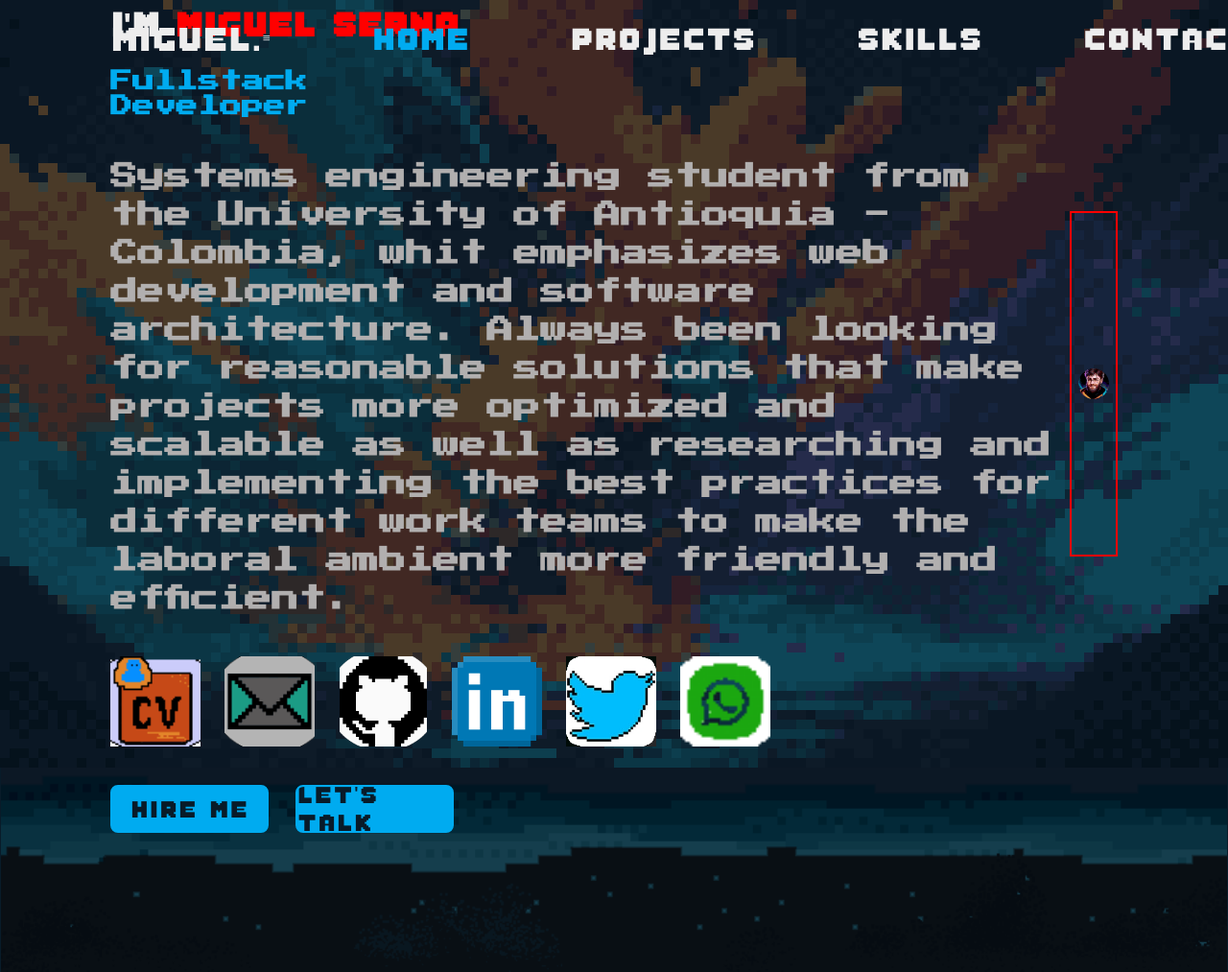
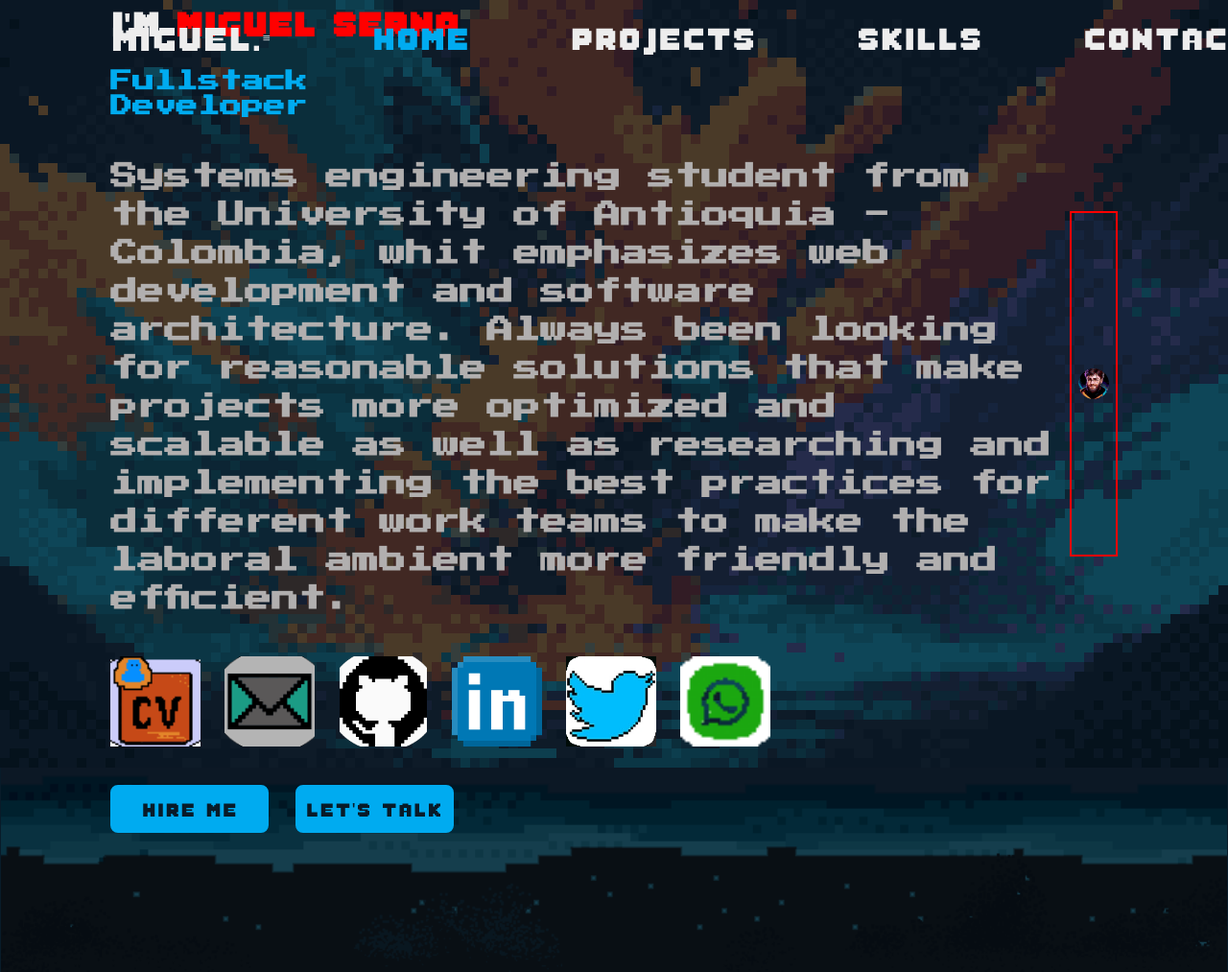
Before and after one commit to MiguelSernaMon/Personal-portfolio, a plain HTML site: page index.html in a window 1280 px wide. Shown: the top 1013 px of the page at 96% size. Drawn offline with nearby package versions, Linux system fonts and the light colour scheme.

Commit message:
fixed mixin problem. Currently working on 2k res

```diff
--- a/scss/abstracts/_mixins.scss
+++ b/scss/abstracts/_mixins.scss
@@ -1,6 +1,6 @@
 @use './variables' as *;
 @mixin breakpoint($size) {
-  @media (max-width: map-get($breakpoints-down, $size)) {
+  @media (min-width: map-get($breakpoints-down, $size)) {
     @content;
   }
 }
--- a/scss/abstracts/_variables.scss
+++ b/scss/abstracts/_variables.scss
@@ -208,7 +208,7 @@ $btn-justify: center;
 $btn-align: center;
 $btn-border: 0.2rem solid $main-color;
 $btn-border-radius: 0.8rem;
-$btn-font-size: clamp(1.75rem, 1rem + 2vw, 2.5rem);
+$btn-font-size: clamp(1.15rem, 1rem + 1vw, 2rem);
 $btn-letter-spacing: 0.1rem;
 $btn-z-index: 1;
 $btn-overflow: hidden;
@@ -261,7 +261,7 @@ $form-input-padding: 2.5rem;
 $form-input-bg: transparent;
 $form-input-border-radius: rem(10);
 $form-input-border: solid 0.5rem $main-color;
-$form-input-font-size: 1.4rem;
+$form-input-font-size: 2.4rem;
 $form-textarea-line-height: 2rem;
 
 //header variables
@@ -294,7 +294,7 @@ $navbar-link-transition: 0.3s;
 //here we need to put the measures in terms of em
 
 $breakpoints-down: (
-  '2kscreen': 2559px,
+  '2kscreen': 2560px,
   'fhdscreen': em(1920),
   'xextraLarge': em(1536),
   'extraLarge': em(1280),
@@ -302,4 +302,4 @@ $breakpoints-down: (
   'medium': em(768),
   'small': em(640),
   'extraSmall': em(475),
-) !default;
+);
--- a/scss/pages/_projects.scss
+++ b/scss/pages/_projects.scss
@@ -1,5 +1,6 @@
 @use '../abstracts/variables' as *;
 @use '../abstracts/mixins' as *;
+@use '../abstracts/functions' as *;
 
 .projects {
   max-height: $projects-height;
@@ -8,6 +9,10 @@
   display: flex;
   flex-direction: column;
   align-items: center;
+  //2k
+  @include breakpoint('2kscreen') {
+    padding: 0 9% 2rem;
+  }
 
   & h3 {
     margin-bottom: 10vh;
@@ -20,9 +25,8 @@
     grid-template-columns: repeat(auto-fit, minmax($container-imgwidth, 1fr));
 
     //2k
-    @include breakpoint(2kscreen) {
-      grid-template-columns: repeat(auto-fit, minmax(100px, 1fr));
-      background: red;
+    @include breakpoint('2kscreen') {
+      grid-template-columns: repeat(auto-fit, minmax(rem(700), 1fr));
     }
 
     // //fhd
--- a/scss/pages/_skills.scss
+++ b/scss/pages/_skills.scss
@@ -1,4 +1,5 @@
 @use '../abstracts/variables' as *;
+@use '../abstracts/mixins' as *;
 .skills {
   height: $skills-height;
   position: $skills-position;
@@ -22,6 +23,13 @@
     position: $skills-gif-position;
     left: $skills-gif-left;
     top: $skills-gif-top;
+
+    //2k
+    @include breakpoint('2kscreen') {
+      width: 150px;
+      height: 150px;
+      top: 0rem;
+    }
   }
 
   & h3 {
--- a/scss/style.scss
+++ b/scss/style.scss
@@ -5,7 +5,6 @@
 //functions
 @forward 'abstracts/functions';
 //mixins
-@forward 'abstracts/mixins';
 
 //------------------   END ABSTRACTS   ---------------
 
@@ -63,3 +62,4 @@
 @forward 'pages/skills';
 
 //------------------   END PAGES   --------------------
+@forward 'abstracts/mixins';
```
Also changed, not shown: css/style.css, 1 other file.
